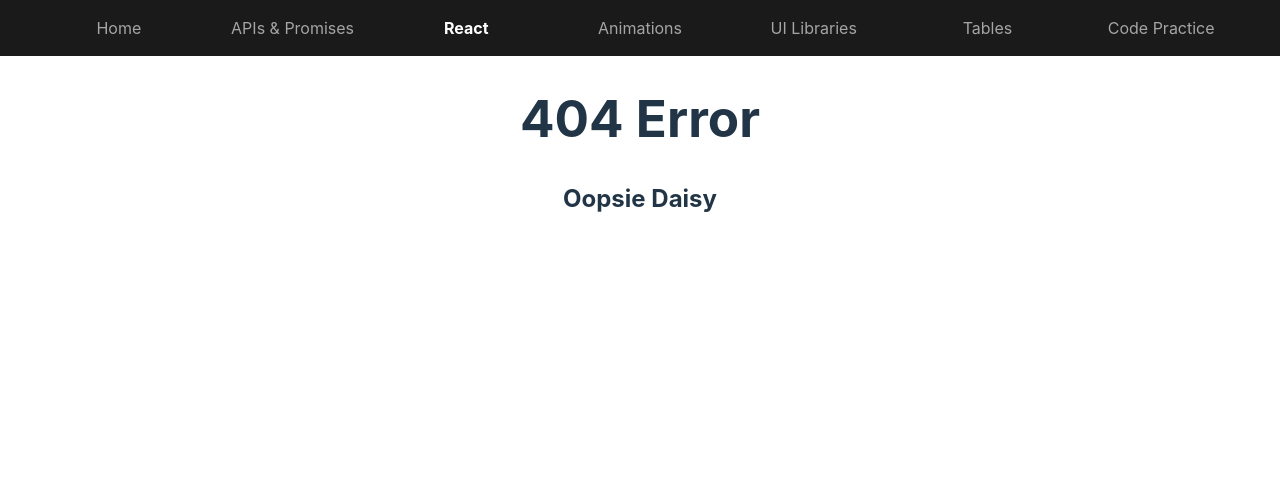
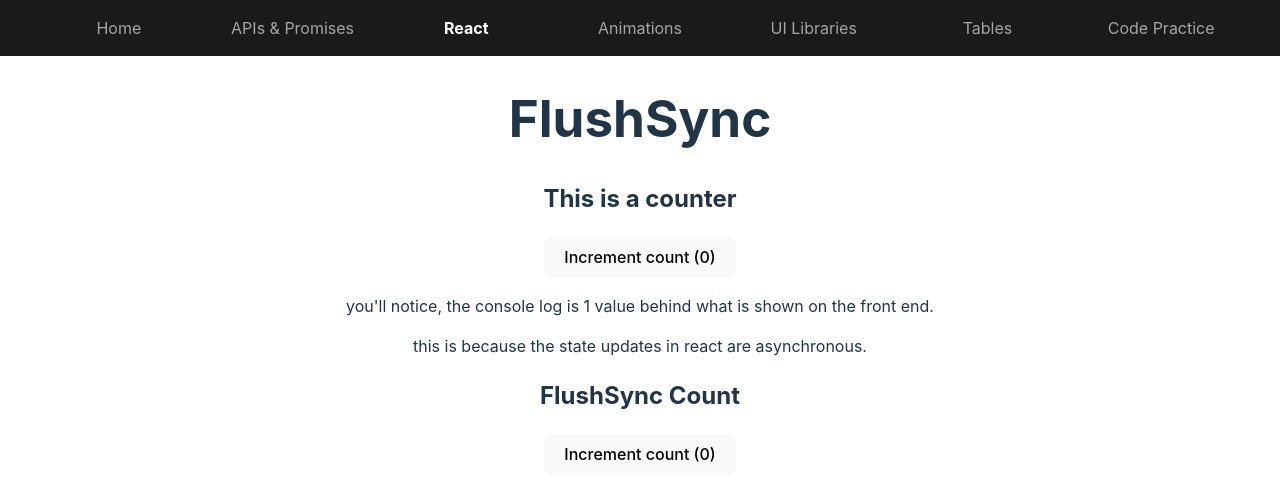
Before and after one commit to jon-slva/frontend-practice, a React (Vite) app: page /react/state-misc/flushsync in a window 1280 px wide. Before the commit this address had no page. Shown: the top 500 px of the page. Built offline with nearby package versions, Linux system fonts and the light colour scheme.

Commit message:
Add FlushSync component and update Nav menu

```diff
--- a/src/App.jsx
+++ b/src/App.jsx
@@ -8,6 +8,8 @@ import ErrorPage from './pages/ErrorPage/ErrorPage'
 import ApisAndPromises from './pages/ApisAndPromises/ApisAndPromises'
 import Tables from './pages/Tables/Tables'
 import CodePractice from './pages/CodePractice/CodePractice'
+import FlushSync from './pages/Flushsync/Flushsync'
+
 
 function App() {
 
@@ -19,6 +21,7 @@ function App() {
 					<Route path="/" element={<Home />} />
 					<Route path="/apis-and-promises" element={<ApisAndPromises />} />
 					<Route path="/react" element={<ApisAndPromises />} />
+					<Route path="/react/state-misc/flushsync" element={<FlushSync />} />
 					<Route path="/tables" element={<Tables />} />
 					<Route path="/code-practice" element={<CodePractice />} />
 					<Route path="*" element={<ErrorPage />} />
--- a/src/components/Nav/Nav.jsx
+++ b/src/components/Nav/Nav.jsx
@@ -94,12 +94,19 @@ const Nav = () => {
 										<li className='react-submenu__nav--item'>UseLocation</li>
 										<li className='react-submenu__nav--item'>React Router Native</li>
 									</ul>
+									<li className='react-submenu__header'>
+										Loading
+										<ul className='react-submenu__nav'>
+											<li className='react-submenu__nav--item'>Suspense</li>
+											<li className='react-submenu__nav--item'>Lazy Loading</li>
+										</ul>
+									</li>
 								</li>
 								<li className='react-submenu__header'>
-									Loading
+									State & Misc
 									<ul className='react-submenu__nav'>
-										<li className='react-submenu__nav--item'>Suspense</li>
-										<li className='react-submenu__nav--item'>Lazy Loading</li>
+										<li className='react-submenu__nav--item'><NavLink to={"/react/state-misc/flushsync"}>flushSync </NavLink></li>
+										{/* <li className='react-submenu__nav--item'>Lazy Loading</li> */}
 									</ul>
 								</li>
 							</ul>
--- /dev/null
+++ b/src/pages/Flushsync/Flushsync.jsx
@@ -0,0 +1,40 @@
+import { useState } from 'react';
+import { flushSync } from 'react-dom';
+
+const Flushsync = () => {
+	const [count, setCount] = useState(0)
+	const [flushCount, setFlushCount] = useState(0)
+
+	const clickHandle = () => {
+		setCount(count + 1)
+		console.log(count)
+	}
+
+	const clickFlushHandle = () => {
+		flushSync(() => {
+			setFlushCount(count + 1)
+		})
+		console.log(count)
+	}
+
+	return (
+		<div>
+			<h1>FlushSync</h1>
+
+			<h2>This is a counter</h2>
+			<button onClick={clickHandle}>
+				Increment count ({count})
+			</button>
+
+			<p>you'll notice, the console log is 1 value behind what is shown on the front end.</p>
+			<p>this is because the state updates in react are asynchronous.</p>
+
+			<h2>FlushSync Count</h2>
+			<button onClick={clickFlushHandle}>
+				Increment count ({flushCount})
+			</button>
+		</div>
+	)
+}
+
+export default Flushsync
```
Also changed, not shown: src/pages/Flushsync/Flushsync.scss (added).
